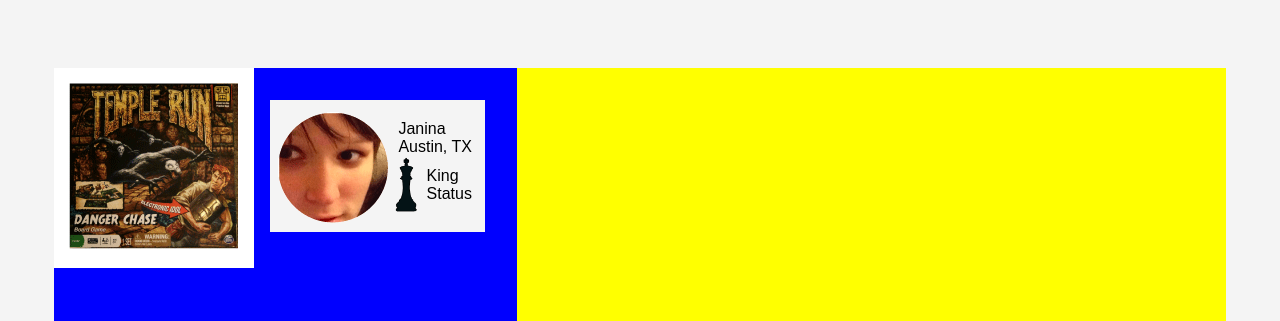
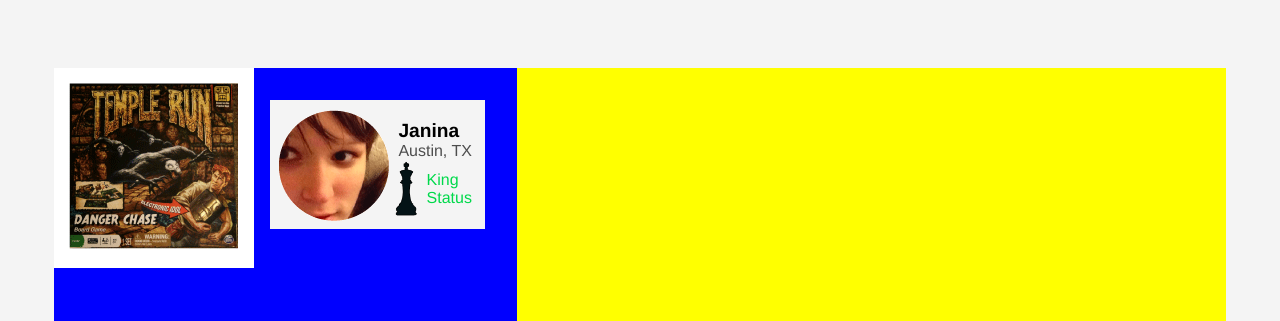
Before and after one commit to scottanderson5/GAME-ON, a Jekyll site: the page built from index.html, in a window 1280 px wide. Shown: the part 1653-1974 px from the top of the page. Built offline with Jekyll 4.4.1, drawn with Linux system fonts in a browser that asks for light colours.

Commit message:
Review Examples Section Started

```diff
--- a/_sass/_colors.scss
+++ b/_sass/_colors.scss
@@ -20,3 +20,5 @@ $StepDescriptionFontColor: #554640;
 //REVIEW EXAMPLES
 
 $BackgroundColor: #F4F4F4;
+$StatusColor: #00D94B;
+$UserTownColor: #4D4D4D;
--- a/_sass/_fonts.scss
+++ b/_sass/_fonts.scss
@@ -10,3 +10,8 @@ $TitlesIntroFontSize: 1.5em;
 //MAIN CONTENT
 
 $SectionsFontWeight: 700;
+
+//REVIEW EXAMPLES
+
+$ReviewUserFontWeight: 700;
+$ReviewUserFontSize: 1.2em;
--- a/css/main.scss
+++ b/css/main.scss
@@ -260,6 +260,17 @@
 	margin: 0em 0em 0em 0.3em;
 }
 
+.user-info-name{
+	font-family: $MainFontFamily;
+	font-weight: $ReviewUserFontWeight;
+	font-size: $ReviewUserFontSize;
+}
+
+.user-town{
+	font-family: $MainFontFamily;
+	color: $UserTownColor;
+}
+
 .status-symbol{
 	float: left;
 }
@@ -269,8 +280,13 @@
 }
 
 .status-description{
+	font-family: $MainFontFamily;
 	padding: 0.7em 0em 0em 0em;
 	float: right;
+}
+
+.status-color{
+	color: $StatusColor;
 }
 
 .review-example-bottom{
--- a/index.html
+++ b/index.html
@@ -114,16 +114,16 @@ layout: default
 						</div>
 						<div class="review-example-top-right-right">
 							<div class="user-info-wrap-top">
-								<li>Janina</li>
-								<li>Austin, TX</li>
+								<li class="user-info-name">Janina</li>
+								<li class="user-town">Austin, TX</li>
 							</div>
 							<div class="user-info-wrap-status">
 								<div class="status-symbol">
 									<img src="/Assets/King.gif" class="symbol-size">
 								</div>
 								<div class="status-description">
-									<li>King</li>
-									<li>Status</li>
+									<li class="status-color">King</li>
+									<li class="status-color">Status</li>
 								</div>
 							</div>
 
```
Also changed, not shown: Assets/janina.gif.
